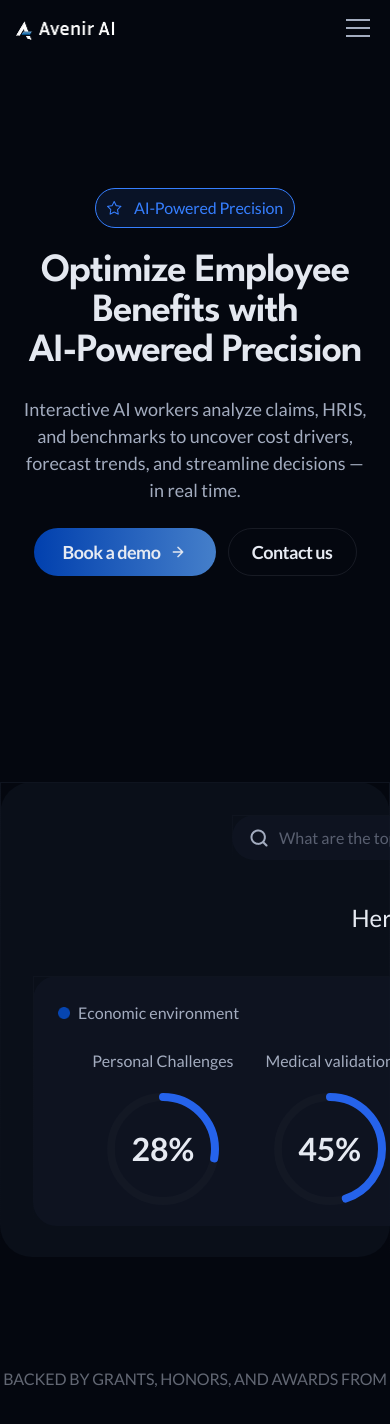
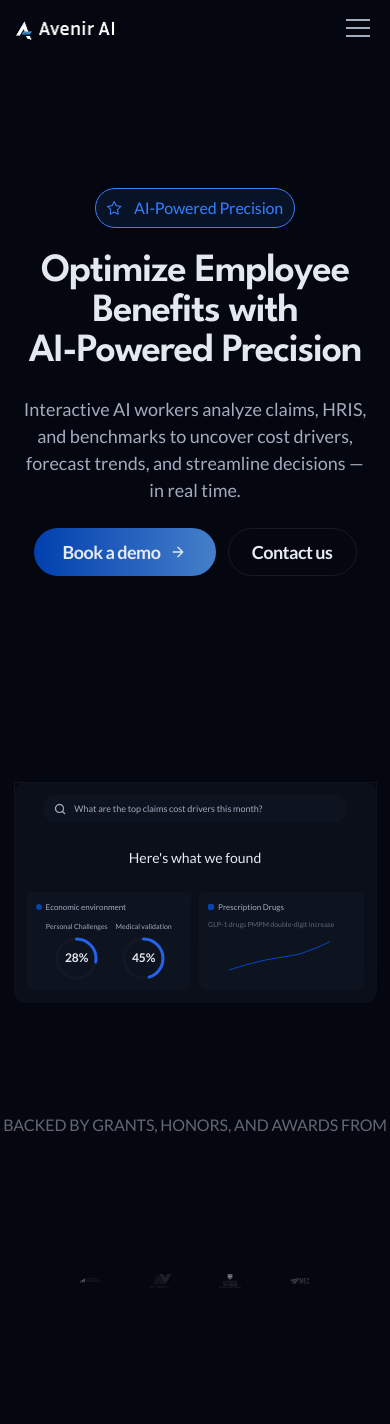
Before and after one commit to AntipasBen23/avenir-ai, a Next.js app: page / in a window 390 px wide. Shown: the top 1424 px of the page. Built offline with nearby package versions, Linux system fonts and the light colour scheme.

Commit message:
made interactivesection responsiveness

```diff
--- a/src/app/components/InteractiveSection.tsx
+++ b/src/app/components/InteractiveSection.tsx
@@ -32,101 +32,79 @@ export default function InteractiveSection() {
   return (
     <section
       ref={sectionRef}
-      className="w-full max-w-[984px] mx-auto rounded-[32px] p-8 grid"
+      className="w-full max-w-[363px] md:max-w-[900px] lg:max-w-[984px] mx-auto rounded-xl md:rounded-3xl lg:rounded-[32px] p-3 md:p-6 lg:p-8 grid gap-4 md:gap-6 lg:gap-10 opacity-100 border translate-y-[150px]"
       style={{
-        height: '475px',
-        gap: '40px',
-        opacity: 1,
         background: '#0E142099',
-        border: '1px solid',
         borderImageSource: 'linear-gradient(180deg, #0F141F 0%, rgba(12, 23, 45, 0) 100%)',
         borderImageSlice: 1,
-        transform: 'translateY(150px)',
         gridTemplateRows: 'auto auto 1fr'
       }}
     >
-      {/* Search Bar */}
+      {/* Search Bar - Smaller on mobile */}
       <div
-        className="flex items-center rounded-full mx-auto"
+        className="flex items-center rounded-full mx-auto w-[90%] md:w-[466px] h-7 md:h-11 lg:h-[45px] gap-2 px-2.5 md:px-4 py-1.5 md:py-3 border"
         style={{
-          width: '466px',
-          height: '45px',
-          gap: '10px',
-          paddingTop: '12px',
-          paddingRight: '16px',
-          paddingBottom: '12px',
-          paddingLeft: '16px',
           background: '#12192980',
-          border: '1px solid',
           borderImageSource: 'linear-gradient(180deg, #0F141F 0%, rgba(12, 23, 45, 0) 100%)',
-          borderImageSlice: 1,
-          opacity: 1
+          borderImageSlice: 1
         }}
       >
-        {/* Search Icon */}
+        {/* Search Icon - Smaller on mobile */}
         <Image
           src="/search-icon.png"
           alt="Search"
-          width={20}
-          height={20}
+          width={12}
+          height={12}
+          className="flex-shrink-0 md:w-5 md:h-5"
         />
 
-        {/* Search Input */}
+        {/* Search Input - Smaller text on mobile */}
         <input
           type="text"
           placeholder="What are the top claims cost drivers this month?"
-          className="flex-1 bg-transparent border-none outline-none text-[16px]"
+          className="flex-1 bg-transparent border-none outline-none text-[9px] md:text-sm lg:text-base text-[#A3ACBF] placeholder:truncate placeholder:text-[#A3ACBF]"
           style={{
-            fontFamily: 'Lato, sans-serif',
-            color: '#A3ACBF'
+            fontFamily: 'Lato, sans-serif'
           }}
         />
       </div>
 
-      {/* Heading */}
+      {/* Heading - More spacing on mobile */}
       <h2
-        className="text-[24px] leading-[150%] text-center"
+        className="text-sm md:text-xl lg:text-2xl leading-[150%] text-center font-medium text-[#E6EAF2] mt-2 md:mt-0"
         style={{
           fontFamily: 'Lato, sans-serif',
-          fontWeight: 500,
-          letterSpacing: '0%',
-          color: '#E6EAF2'
+          letterSpacing: '0%'
         }}
       >
         Here's what we found
       </h2>
 
-      {/* Two Boxes Container */}
-      <div className="flex gap-6 justify-center">
+      {/* Two Boxes Container - More spacing on mobile */}
+      <div className="flex flex-row gap-2 md:gap-6 justify-center mt-2 md:mt-0">
         {/* First Box - Economic Environment */}
         <div
-          className="rounded-[24px] p-6"
+          className="rounded-lg md:rounded-[20px] lg:rounded-3xl p-2 md:p-5 lg:p-6 flex-1 border"
           style={{
-            width: '420px',
-            height: '250px',
-            gap: '24px',
             background: '#12192980',
-            border: '1px solid',
             borderImageSource: 'linear-gradient(180deg, #0F141F 0%, rgba(12, 23, 45, 0) 100%)',
-            borderImageSlice: 1,
-            opacity: 1
+            borderImageSlice: 1
           }}
         >
           {/* Header with Blue Dot */}
-          <div className="flex items-center gap-2 mb-6">
+          <div className="flex items-center gap-1 mb-2 md:mb-6">
             <Image
               src="/blue-dot.png"
               alt="Indicator"
-              width={12}
-              height={12}
+              width={6}
+              height={6}
+              className="md:w-3 md:h-3"
             />
             <span
-              className="text-[16px] leading-[150%]"
+              className="text-[8px] md:text-[15px] lg:text-base leading-[150%] font-medium text-[#A3ACBF]"
               style={{
                 fontFamily: 'Lato, sans-serif',
-                fontWeight: 500,
-                letterSpacing: '0%',
-                color: '#A3ACBF'
+                letterSpacing: '0%'
               }}
             >
               Economic environment
@@ -134,22 +112,20 @@ export default function InteractiveSection() {
           </div>
 
           {/* Two Circles Side by Side */}
-          <div className="flex gap-8 justify-center">
+          <div className="flex gap-2 md:gap-6 lg:gap-8 justify-center">
             {/* Personal Challenges Circle */}
-            <div className="flex flex-col items-center gap-4">
+            <div className="flex flex-col items-center gap-1 md:gap-3 lg:gap-4">
               <span
-                className="text-[16px] leading-[150%]"
+                className="text-[7px] md:text-sm lg:text-base leading-[150%] text-center font-medium text-[#A3ACBF]"
                 style={{
                   fontFamily: 'Lato, sans-serif',
-                  fontWeight: 500,
-                  letterSpacing: '0%',
-                  color: '#A3ACBF'
+                  letterSpacing: '0%'
                 }}
               >
                 Personal Challenges
               </span>
               <div className="relative">
-                <svg width="120" height="120" viewBox="0 0 120 120">
+                <svg width="45" height="45" viewBox="0 0 120 120" className="md:w-[100px] md:h-[100px] lg:w-[120px] lg:h-[120px]">
                   {/* Background circle */}
                   <circle
                     cx="60"
@@ -171,16 +147,13 @@ export default function InteractiveSection() {
                     strokeDashoffset={isVisible ? "236" : "327"}
                     strokeLinecap="round"
                     transform="rotate(-90 60 60)"
-                    style={{
-                      transition: 'stroke-dashoffset 1.5s ease-out'
-                    }}
+                    className="transition-all duration-[1500ms] ease-out"
                   />
                 </svg>
                 <span
-                  className="absolute inset-0 flex items-center justify-center text-[32px] font-bold"
+                  className="absolute inset-0 flex items-center justify-center text-xs md:text-[28px] lg:text-[32px] font-bold text-[#E6EAF2]"
                   style={{
-                    fontFamily: 'Lato, sans-serif',
-                    color: '#E6EAF2'
+                    fontFamily: 'Lato, sans-serif'
                   }}
                 >
                   28%
@@ -189,20 +162,18 @@ export default function InteractiveSection() {
             </div>
 
             {/* Medical validation Circle */}
-            <div className="flex flex-col items-center gap-4">
+            <div className="flex flex-col items-center gap-1 md:gap-3 lg:gap-4">
               <span
-                className="text-[16px] leading-[150%]"
+                className="text-[7px] md:text-sm lg:text-base leading-[150%] text-center font-medium text-[#A3ACBF]"
                 style={{
                   fontFamily: 'Lato, sans-serif',
-                  fontWeight: 500,
-                  letterSpacing: '0%',
-                  color: '#A3ACBF'
+                  letterSpacing: '0%'
                 }}
               >
                 Medical validation
               </span>
               <div className="relative">
-                <svg width="120" height="120" viewBox="0 0 120 120">
+                <svg width="45" height="45" viewBox="0 0 120 120" className="md:w-[100px] md:h-[100px] lg:w-[120px] lg:h-[120px]">
                   {/* Background circle */}
                   <circle
                     cx="60"
@@ -224,16 +195,13 @@ export default function InteractiveSection() {
                     strokeDashoffset={isVisible ? "180" : "327"}
                     strokeLinecap="round"
                     transform="rotate(-90 60 60)"
-                    style={{
-                      transition: 'stroke-dashoffset 1.5s ease-out'
-                    }}
+                    className="transition-all duration-[1500ms] ease-out"
                   />
                 </svg>
                 <span
-                  className="absolute inset-0 flex items-center justify-center text-[32px] font-bold"
+                  className="absolute inset-0 flex items-center justify-center text-xs md:text-[28px] lg:text-[32px] font-bold text-[#E6EAF2]"
                   style={{
-                    fontFamily: 'Lato, sans-serif',
-                    color: '#E6EAF2'
+                    fontFamily: 'Lato, sans-serif'
                   }}
                 >
                   45%
@@ -245,33 +213,27 @@ export default function InteractiveSection() {
 
         {/* Second Box - Prescription Drugs */}
         <div
-          className="rounded-[24px] p-6 flex flex-col"
+          className="rounded-lg md:rounded-[20px] lg:rounded-3xl p-2 md:p-5 lg:p-6 flex flex-col flex-1 border"
           style={{
-            width: '420px',
-            height: '250px',
-            gap: '24px',
             background: '#12192980',
-            border: '1px solid',
             borderImageSource: 'linear-gradient(180deg, #0F141F 0%, rgba(12, 23, 45, 0) 100%)',
-            borderImageSlice: 1,
-            opacity: 1
+            borderImageSlice: 1
           }}
         >
           {/* Header with Blue Square */}
-          <div className="flex items-center gap-2">
+          <div className="flex items-center gap-1 mb-1.5 md:mb-4">
             <Image
               src="/blue-square.png"
               alt="Indicator"
-              width={12}
-              height={12}
+              width={6}
+              height={6}
+              className="md:w-3 md:h-3"
             />
             <span
-              className="text-[16px] leading-[150%]"
+              className="text-[8px] md:text-[15px] lg:text-base leading-[150%] font-medium text-[#A3ACBF]"
               style={{
                 fontFamily: 'Lato, sans-serif',
-                fontWeight: 500,
-                letterSpacing: '0%',
-                color: '#A3ACBF'
+                letterSpacing: '0%'
               }}
             >
               Prescription Drugs
@@ -280,20 +242,18 @@ export default function InteractiveSection() {
 
           {/* Subheading */}
           <p
-            className="text-[14px] leading-[150%]"
+            className="text-[7px] md:text-[13px] lg:text-sm leading-[150%] font-medium text-[#626773] mb-1.5 md:mb-3"
             style={{
               fontFamily: 'Lato, sans-serif',
-              fontWeight: 500,
-              letterSpacing: '0%',
-              color: '#626773'
+              letterSpacing: '0%'
             }}
           >
             GLP-1 drugs PMPM double-digit increase
           </p>
 
           {/* Graph */}
-          <div className="flex-1 flex items-center justify-center">
-            <svg width="280" height="100" viewBox="0 0 280 100" fill="none">
+          <div className="flex-1 flex items-center justify-center min-h-[40px] md:min-h-[80px] lg:min-h-[100px]">
+            <svg width="100%" height="40" viewBox="0 0 280 100" fill="none" className="md:h-20 lg:h-[100px]" preserveAspectRatio="xMidYMid meet">
               {/* Animated path */}
               <path
                 d="M 10 80 Q 40 70, 60 65 T 100 55 Q 130 50, 160 45 T 200 35 Q 230 25, 260 10"
@@ -304,9 +264,7 @@ export default function InteractiveSection() {
                 strokeLinejoin="round"
                 strokeDasharray="400"
                 strokeDashoffset={isVisible ? "0" : "400"}
-                style={{
-                  transition: 'stroke-dashoffset 2s ease-out'
-                }}
+                className="transition-all duration-[2000ms] ease-out"
               />
             </svg>
           </div>
```
